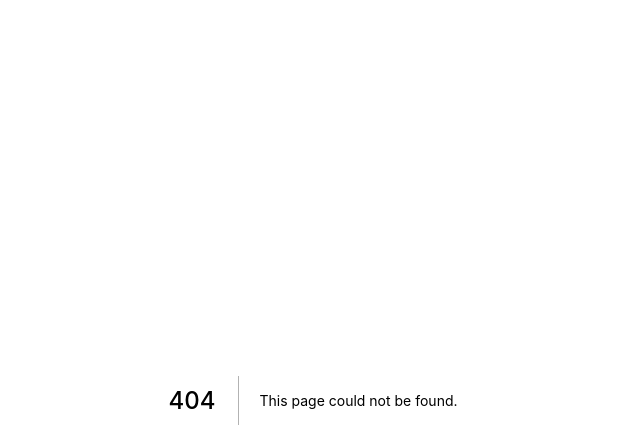
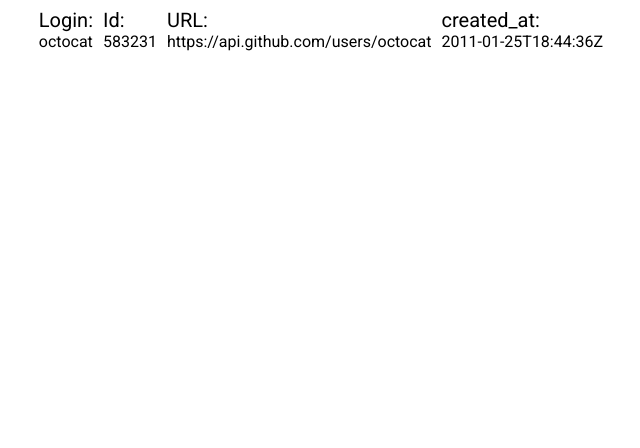
Before and after one commit to marcos-antonio/super-github-consumer-frontend, a Next.js app: page /user/1 in a window 1280 px wide. Before the commit this address had no page. Shown: the top 448 px of the page, without its empty margins (327-967 px from the left). Built offline with nearby package versions, Linux system fonts and the light colour scheme.

Commit message:
feat: add user detail page

```diff
--- /dev/null
+++ b/src/pages/user/[login].tsx
@@ -0,0 +1,12 @@
+import React from 'react';
+import { useRouter } from 'next/router';
+
+import { UserDetailTemplate } from 'templates/user/detail';
+
+const Index = () => {
+  const router = useRouter();
+  console.log(router.query);
+  return <UserDetailTemplate />;
+};
+
+export default Index;
```
